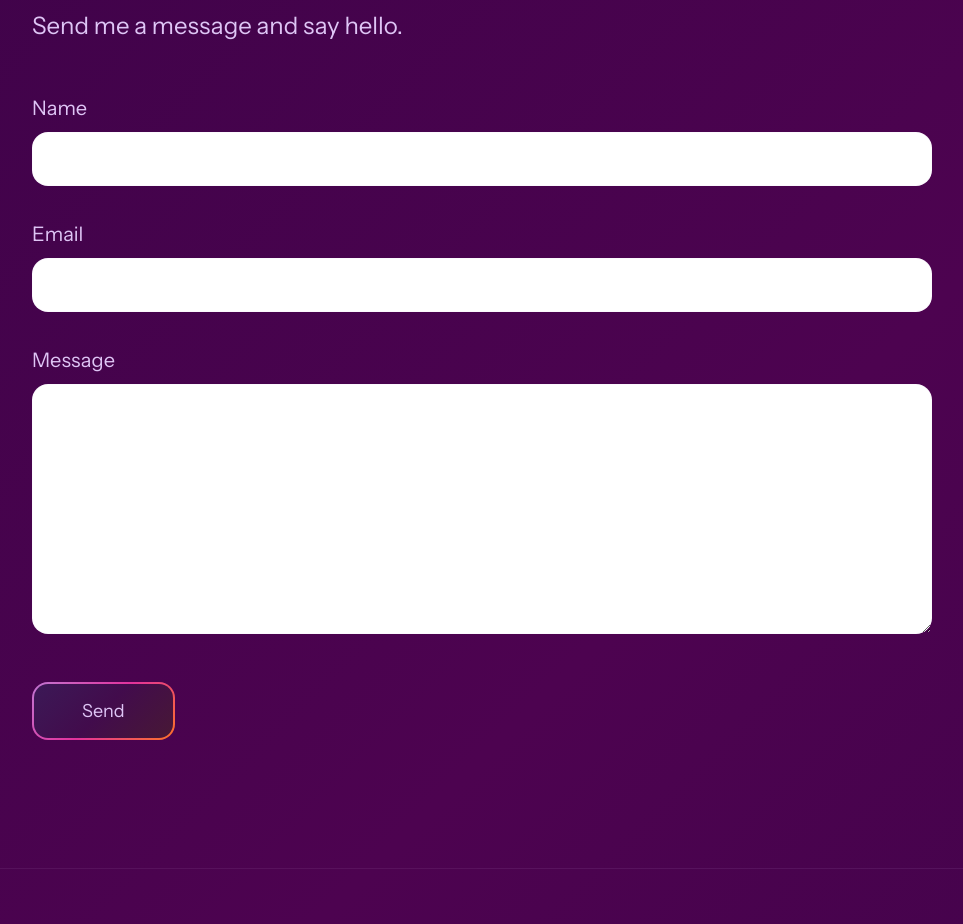
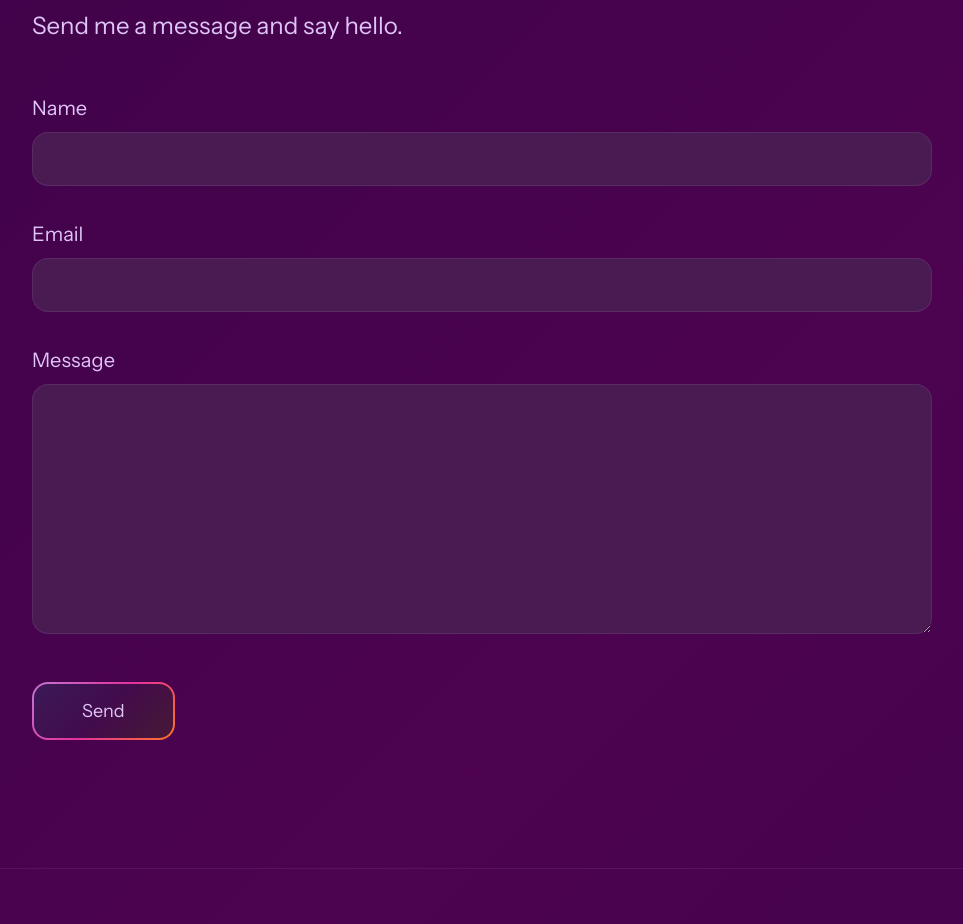
Before and after one commit to catlagman/portfolio, a Next.js app: page / in a window 1280 px wide. Shown: the part 1540-2464 px from the top of the page, without its empty margins (32-995 px from the left). Built offline with nearby package versions, Linux system fonts and the light colour scheme.

Commit message:
form fields

```diff
--- a/app/page.module.scss
+++ b/app/page.module.scss
@@ -389,7 +389,7 @@ margin-bottom: 1rem;
   padding: 1rem 1.25rem;
   font-family: $font-sans;
   font-size: 1rem;
-  background-color: #FFFFFF;
+  background-color: #4a1a53;
   border: 1px solid rgba(222, 197, 245, .1);
   border-radius: 16px;
   color: $color-text;
```
